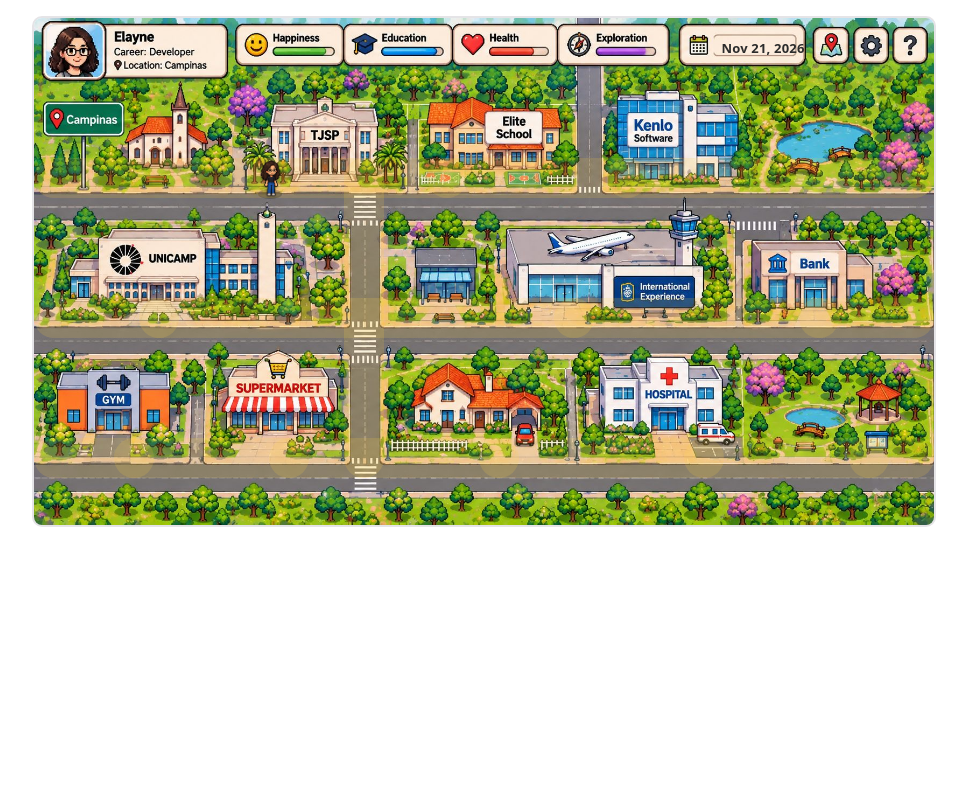
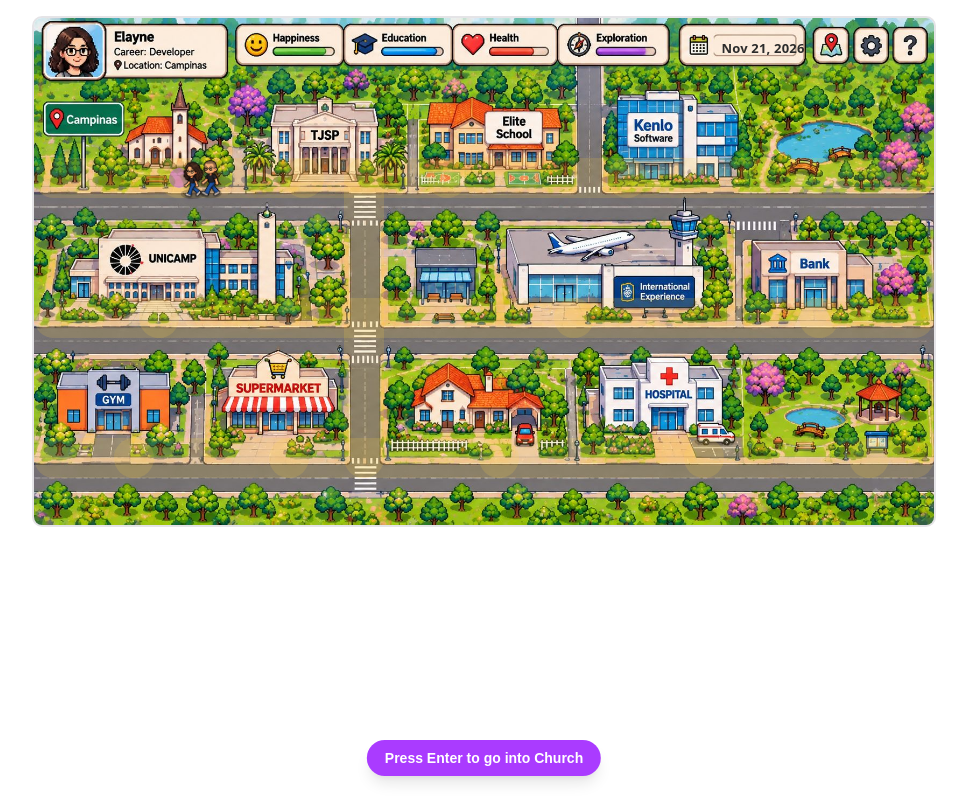
Before and after one commit to elaynecardosojhu-ai/elaynecardosojhu-ai.github.io, a React (Vite) app: page /#/ in a window 1280 px wide. Shown: the whole page, without its empty margins (156-1123 px from the left). Built offline with nearby package versions, Linux system fonts and the light colour scheme.

Commit message:
Split church and TJSP into separate stop points, escort destination now targets the church

```diff
--- a/src/game/TownMap.tsx
+++ b/src/game/TownMap.tsx
@@ -47,7 +47,7 @@ interface HimMoveState {
 
 const HIM_ROWS = [ROAD1_Y, ROAD2_Y, ROAD3_Y]
 
-const CHURCH_BUILDING = BUILDINGS.find((building) => building.id === 'tjsp')!
+const CHURCH_BUILDING = BUILDINGS.find((building) => building.id === 'church')!
 const CHURCH_DOOR = doorPoint(CHURCH_BUILDING)
 
 function isOnHorizontalRoad(y: number): boolean {
--- a/src/game/buildings.ts
+++ b/src/game/buildings.ts
@@ -25,15 +25,24 @@ export const MAP_HEIGHT = 507
 // drifts off its building. Every building's door faces straight down onto
 // the road below its row.
 export const BUILDINGS: Building[] = [
-  // Row 1 — top street: TJSP (church artwork, no stop point), Elite School, Kenlo Software
+  // Row 1 — top street: Campinas sign, Church, TJSP, Elite School, Kenlo Software
+  {
+    id: 'church',
+    label: 'Church',
+    x: 90,
+    y: 60,
+    width: 110,
+    height: 90,
+    flavor: 'A quiet moment to catch your breath before the next chapter.',
+    returnFlavor: 'Still peaceful in here.',
+  },
   {
     id: 'tjsp',
     label: 'TJSP',
-    x: 170,
+    x: 220,
     y: 60,
-    width: 130,
+    width: 100,
     height: 90,
-    noStop: true,
     flavor: 'Yes, I worked here! True story.',
     returnFlavor: 'Still standing tall — good memories in this building.',
   },
```
